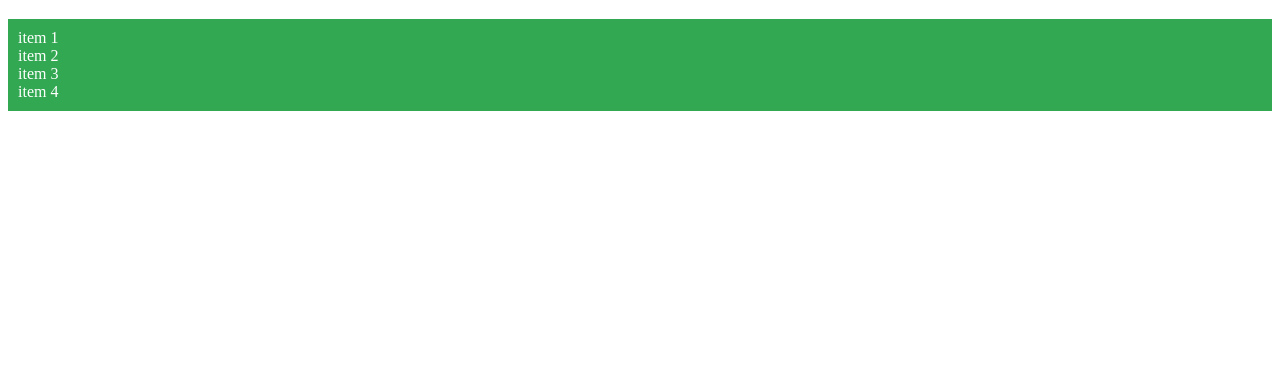
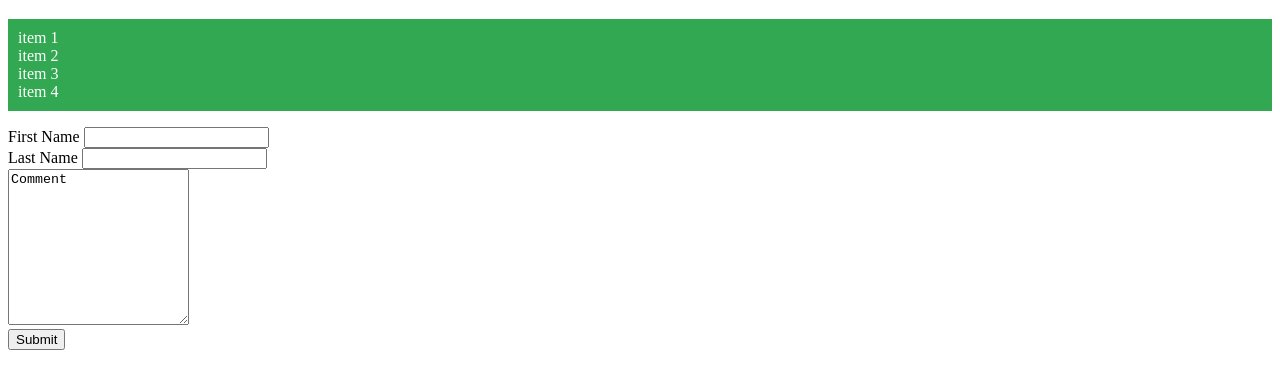
Before and after one commit to ilyas-homedev/git1, a website: page index.html in a window 1280 px wide. Shown: the part 61-450 px from the top of the page. Drawn offline with Linux system fonts and the light colour scheme.

Commit message:
Add form

```diff
--- a/index.html
+++ b/index.html
@@ -18,5 +18,19 @@
             <li>item 4</li>
         </ul>
     </div>
+
+    <div>
+        <form class="form">
+            <label for="firstname">First Name</label>
+            <input type="text" name="firstname">
+            <br>
+            <label for="lastname">Last Name</label>
+            <input type="text" name="lastname">
+            <br>
+            <textarea name="comment" rows="10">Comment</textarea>
+            <br>
+            <button type="submit">Submit</button>
+        </form>
+    </div>
 </body>
 </html>
--- a/stylesheets/scss/styles.scss
+++ b/stylesheets/scss/styles.scss
@@ -3,3 +3,8 @@
     background-color: #32a852;
     padding: 10px;
 }
+
+.form {
+    // display: flex;
+    width: 300px;
+}
```
Also changed, not shown: stylesheets/css/styles.css.
